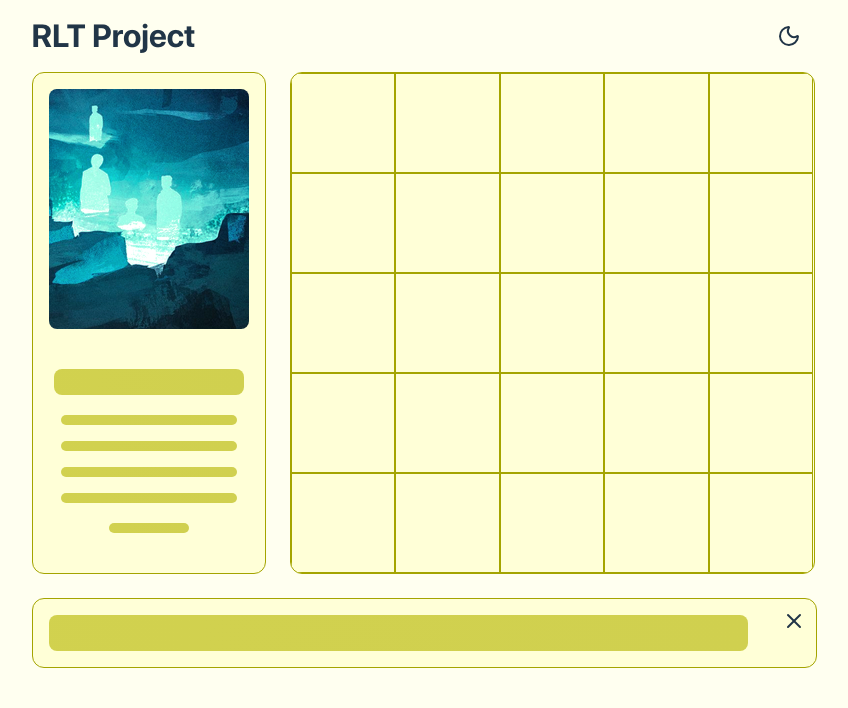
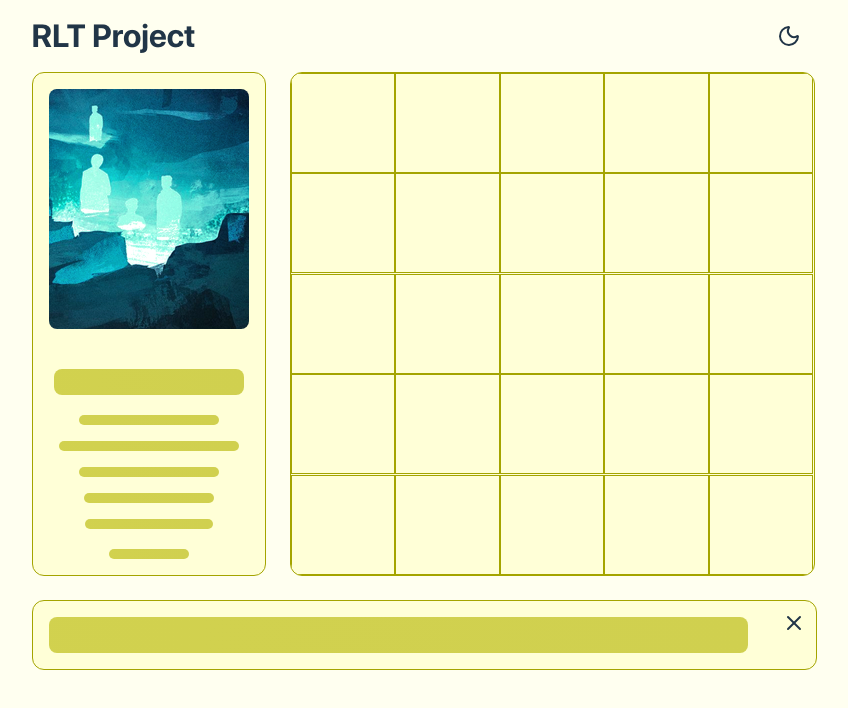
Before and after one commit to xasanovdev/rlt-project, a Vue app: page / in a window 1280 px wide. Shown: the top 708 px of the page, without its empty margins (216-1064 px from the left). Built offline with nearby package versions, Linux system fonts and the light colour scheme.

Commit message:
feat: shimmer width

```diff
--- a/src/components/Layout/Sidebar.vue
+++ b/src/components/Layout/Sidebar.vue
@@ -7,7 +7,11 @@
         <div class="sidebar__info">
             <div class="shimmer sidebar__info--title"></div>
             <div class="sidebar__info--subtitle">
-                <div v-for="_ in 4" class="shimmer"></div>
+                <div class="shimmer"></div>
+                <div class="shimmer"></div>
+                <div class="shimmer"></div>
+                <div class="shimmer"></div>
+                <div class="shimmer"></div>
             </div>
             <div class="shimmer sidebar__info--footer"></div>
         </div>
@@ -61,8 +65,22 @@
         gap: 1rem;
         width: 100%;
 
+        .shimmer:nth-child(2) {
+            width: 90%;
+        }
+
+        .shimmer:nth-child(3) {
+            width:70%;
+        }
+        .shimmer:nth-child(4) {
+            width: 65%;
+        }
+        .shimmer:nth-child(5) {
+            width: 64%;
+        }
+
         .shimmer {
-            width: 88%;
+            width: 70%;
             height: 10px;
             border-radius: 8px;
         }
```
